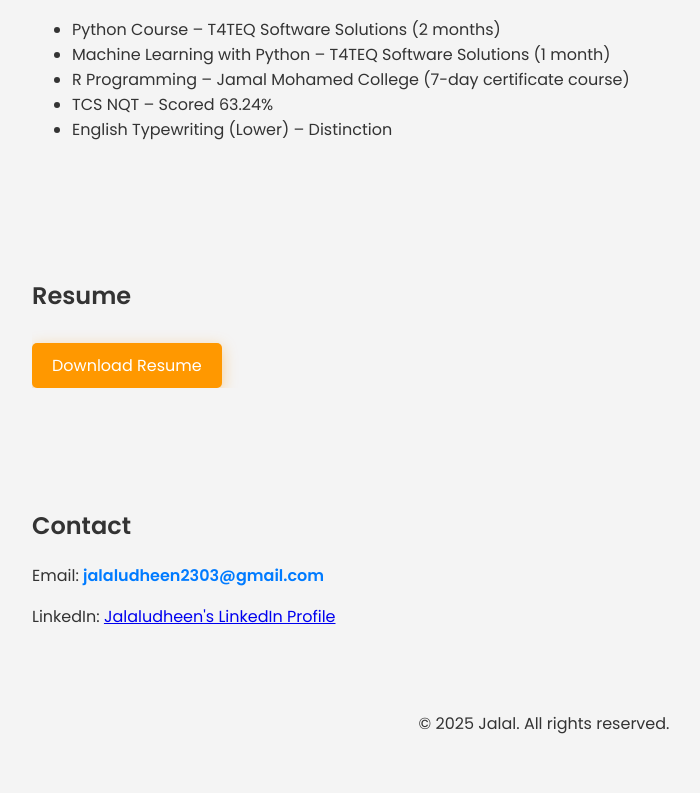
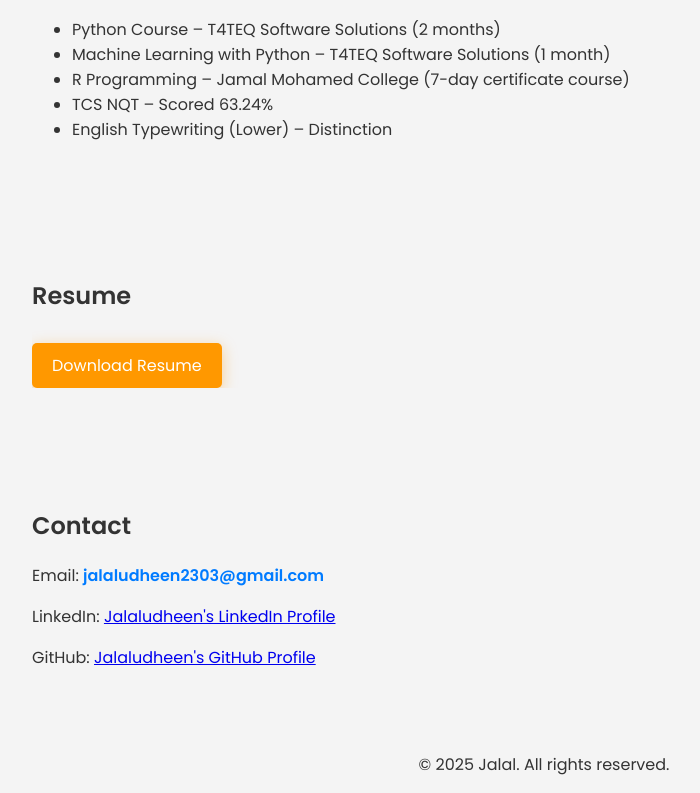
Before and after one commit to jalal2303/Portfolio, a plain HTML site: page index.html in a window 1280 px wide. Shown: the part 2047-2840 px from the top of the page, without its empty margins (96-796 px from the left). Before the commit the page ends 2799 px from the top, so only its background shows below. Drawn offline with Linux system fonts and the light colour scheme.

Commit message:
GitHub link added

```diff
--- a/index.html
+++ b/index.html
@@ -116,6 +116,7 @@
             <h2>Contact</h2>
             <p>Email: <a href="mailto:jalaludheen2303@gmail.com">jalaludheen2303@gmail.com</a></p>
             <p>LinkedIn: <a href="https://www.linkedin.com/in/jalaludheen-hakkeem-430580203/" target="_blank">Jalaludheen's LinkedIn Profile</a></p>
+            <p>GitHub: <a href="https://github.com/jalal2303" target="_blank">Jalaludheen's GitHub Profile</a></p>
         </div>
     </section>
 
```
